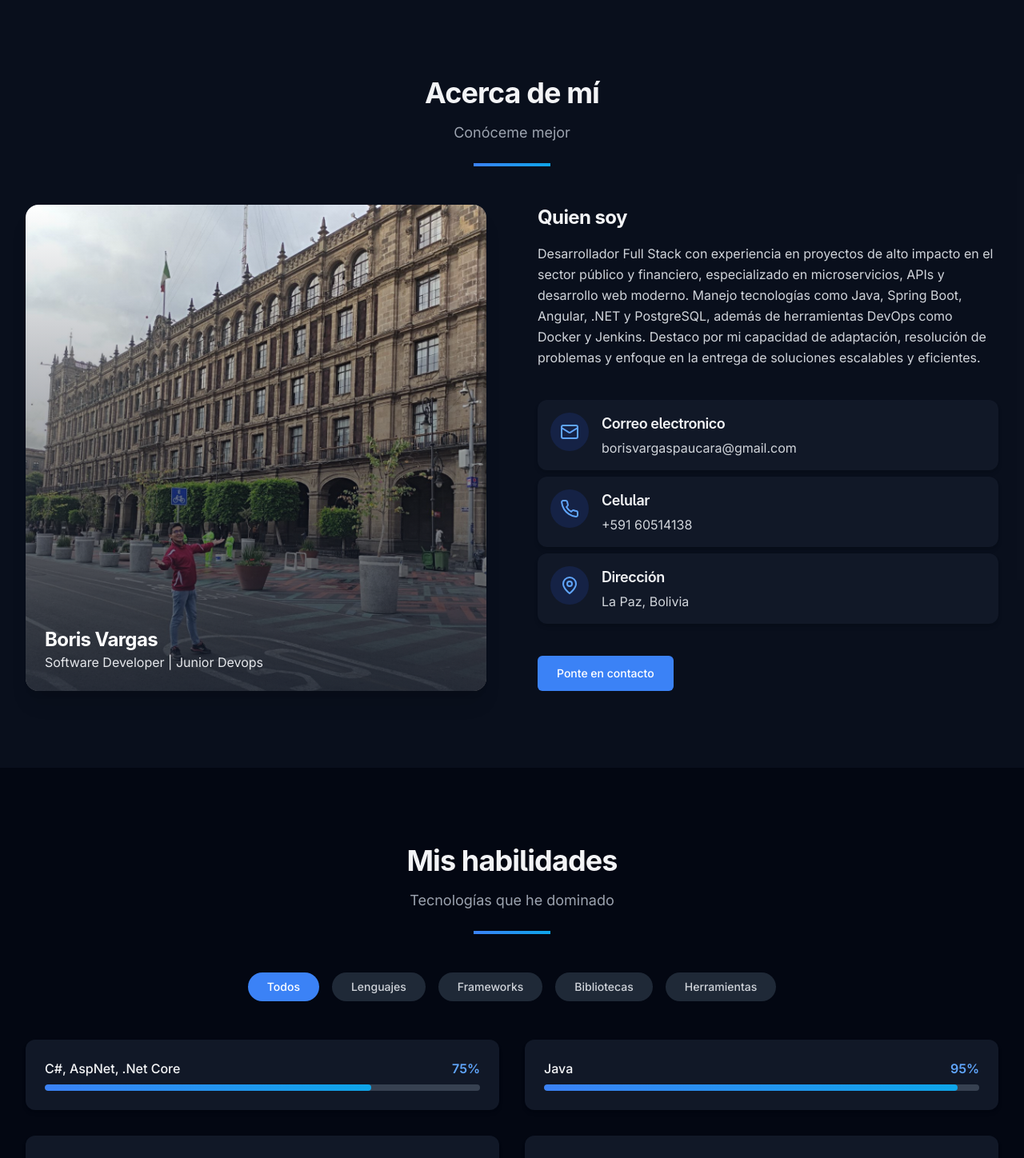
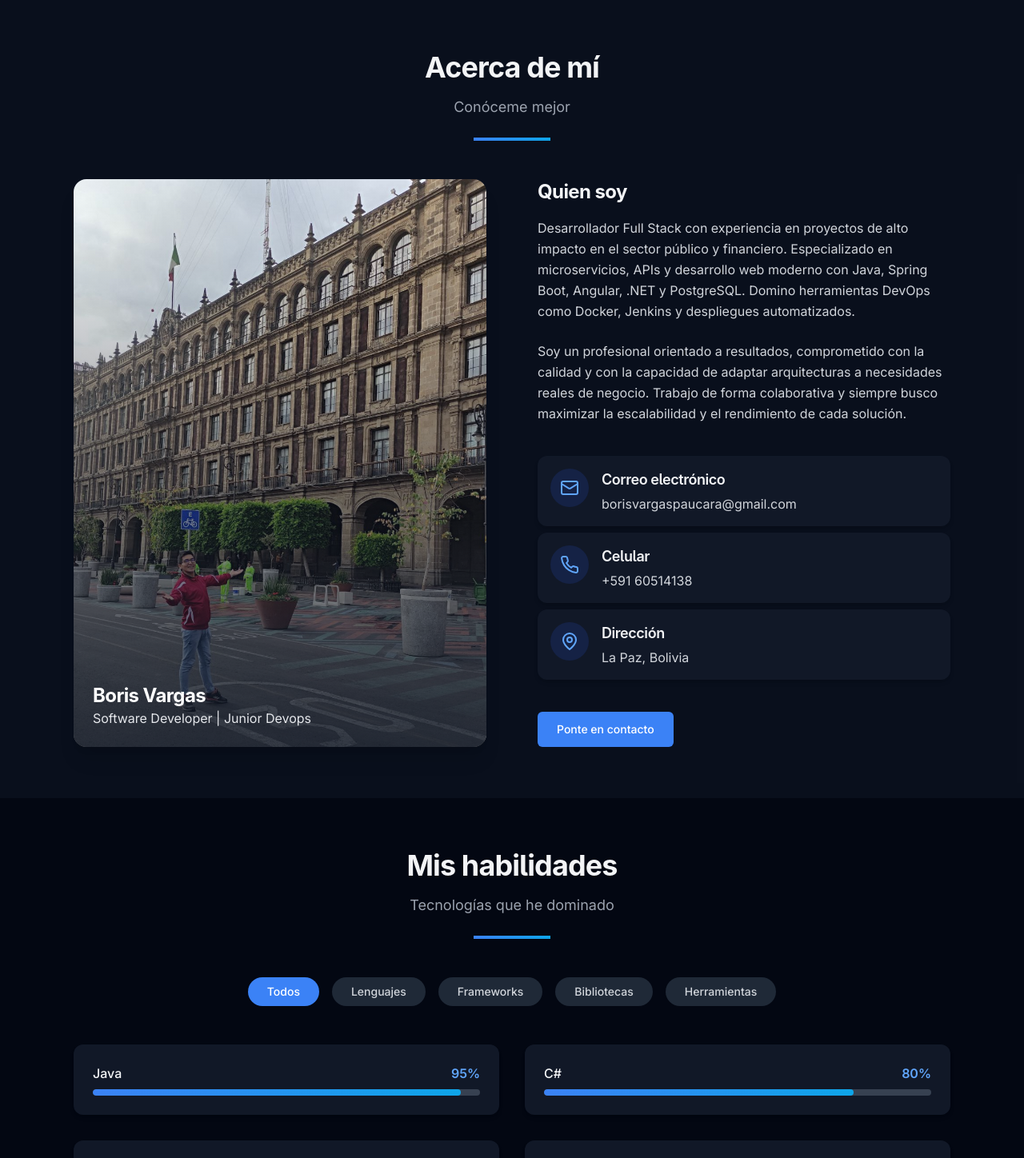
Before and after one commit to borispacex/cv, a React (Vite) app in the folder react/: page / in a window 1280 px wide. Shown: the part 800-2248 px from the top of the page at 80% size. Built offline with nearby package versions, Linux system fonts and the light colour scheme.

Commit message:
mejorando estilos

```diff
--- a/react/src/components/About.tsx
+++ b/react/src/components/About.tsx
@@ -6,13 +6,14 @@ import {AboutData} from "../interfaces/about.type.ts";
 const About = () => {
   const aboutData: AboutData = {
     image: `${import.meta.env.BASE_URL}image/profile.jpg`,
-    description: `Desarrollador Full Stack con experiencia en proyectos de alto impacto en el sector público y financiero, especializado en microservicios, APIs y desarrollo web moderno. Manejo tecnologías como Java, Spring Boot, Angular, .NET y PostgreSQL, además de herramientas DevOps como Docker y Jenkins. Destaco por mi capacidad de adaptación, resolución de problemas y enfoque en la entrega de soluciones escalables y eficientes.`,
+    description: `Desarrollador Full Stack con experiencia en proyectos de alto impacto en el sector público y financiero. Especializado en microservicios, APIs y desarrollo web moderno con Java, Spring Boot, Angular, .NET y PostgreSQL. Domino herramientas DevOps como Docker, Jenkins y despliegues automatizados.`,
+    bio: `Soy un profesional orientado a resultados, comprometido con la calidad y con la capacidad de adaptar arquitecturas a necesidades reales de negocio. Trabajo de forma colaborativa y siempre busco maximizar la escalabilidad y el rendimiento de cada solución.`,
     contactInfo: [
       {
         icon: <Mail size={24} />,
-        title: "Correo electronico",
+        title: "Correo electrónico",
         value: "borisvargaspaucara@gmail.com",
-        link: "borisvargaspaucacara@gmail.com"
+        link: "mailto:borisvargaspaucara@gmail.com"
       },
       {
         icon: <Phone size={24} />,
@@ -97,7 +98,7 @@ const About = () => {
                   <motion.a
                     key={`contact-${item.title}`}
                       href={item.link}
-                      target={item.title === "Location" ? "_blank" : undefined}
+                      target={item.title === "Dirección" ? "_blank" : undefined}
                       rel="noopener noreferrer"
                       className="flex items-start p-4 my-2 transition-colors card hover:bg-gray-50 dark:hover:bg-gray-800"
                       variants={contactVariants}
--- a/react/src/components/Experience.tsx
+++ b/react/src/components/Experience.tsx
@@ -7,15 +7,14 @@ const Experience = () => {
   const experiences: ExperienceItem[] = [
     {
       company: "Ministerio de Gobierno",
-      position: "Técnico I – Técnico en Desarrollo de Sistemas I",
+      position: "Técnico I – Desarrollo de Sistemas",
       duration: "26-09-2025 a 31-12-2025",
-      description: "DESARROLLO FULL STACK EN EN TECNOLOGIAS FRONTEND ANGULAR 17, NG-PRIME, TYPESCRIPT Y BACKEND NESTJS TYPESCRIPT POSTGRESQL Y CMS DRUPAL. PORTAL INSTITUCIONAL OBSCD, SISTEMA DE INFORMACION NACIONAL DE ALERTAS TEMPRANAS SOBRE DROGAS (SINATD), SISTEMA NACIONAL DE INFORMACION SOBRE SEGURIDAD ESTATAL (SNISE).",
+      description: "Desarrollo Full Stack con Angular 17, NG-Prime, TypeScript y NestJS sobre PostgreSQL. Implementé portales institucionales y sistemas de alerta temprana para seguridad nacional.",
       achievements: [
-        "Alertas Tempranas",
-        "Cordinar con Entidades",
-        "Manejo Graficas (Dashboard)",
-        "Despliegue de Aplicaciones",
-        "Portales web"
+        "Diseño e implementación de dashboards de alertas tempranas",
+        "Integración de portales web institucionales con Drupal y servicios backend",
+        "Coordinación con entidades públicas para despliegues y entregas",
+        "Optimización de consultas y visualización de datos en PostgreSQL"
       ],
       technologies: [
           "Microservicios",
@@ -23,10 +22,10 @@ const Experience = () => {
           "Drupal",
           "Metabase",
           "NextCloud",
-          "Typescript",
+          "TypeScript",
           "NestJS",
           "Docker",
-          "Gitlab",
+          "GitLab",
           "Angular 18"
       ]
     },
@@ -34,40 +33,39 @@ const Experience = () => {
       company: "Digital Harbor Bolivia",
       position: "Software Developer | Mid Level",
       duration: "05-06-2025 a 01-09-2025",
-      description: "DESARROLLO EN EL EQUIPO DE BACKEND CON TECNOLOGIAS JAVA 17 FRAMEWORK SPRINGBOOT ELASTICSEARCH, APIREST, SOAP, KAFKA, CACHE REDIS, WEBSOCKETS, GATEWAY, DISCOVERY Y TAMBIEN BACKEND CON TECNOLOGIAS PYTHON DJANGO CON BASES DE DATOS SQL SERVER Y POSTGRESQL SE PARTICIPO EN PROYECTOS DE SOCIAL TEXT.",
+      description: "Desarrollo backend con Java 17, Spring Boot y Python Django en proyectos que integran APIs REST, Elasticsearch y mensajería con Kafka.",
       achievements: [
-        "Jira",
-        "Automatización",
-        "Manejo SqlServer, Mongo, Redis",
-        "Servicios de outsourcing",
-        "Innovación"
+        "Creación de microservicios para procesamiento y búsqueda de datos",
+        "Automatización de pipelines de despliegue con Jenkins y Docker",
+        "Desarrollo de APIs REST y SOAP con SQL Server y PostgreSQL",
+        "Colaboración en soluciones de social text orientadas a cliente"
       ],
       technologies: [
           "Microservicios",
-          "SqlServer",
-          "SpringCloud",
+          "SQL Server",
+          "Spring Cloud",
           "Kafka",
-          "ElasticSearch",
+          "Elasticsearch",
           "Java 17",
-          "SpringBoot",
+          "Spring Boot",
           "Docker",
           "Jenkins",
           "Angular 12"
       ]
     },
     {
-      company: "Banco Union S.A.",
+      company: "Banco Unión S.A.",
       position: "Programador Proyecto CORE",
       duration: "22-06-2023 a 04-06-2025",
-      description: "DESARROLLO DEL NUEVO CORE BANCARIA EN LENGUAJES DE PROGRAMACION JAVA8, JAVA11, JAVA17, ANGULAR 2 Y BASE DE DATOS ORACLE, PL/SQL. TECNOLOGIAS ACTUALES MICROSERVICIOS CON CONTENEDORES DOCKER, JAVA-QUARKUS, VUE3-TYPESCRIPT Y BASE DE DATOS SQL SERVER, SERVIDOR WILDFLY. APLICANDO METODOLOGIA AGIL SCRUM CON PLANNER ASI CORDINANDO CON EL ARQUITECTO DE SOFTWARE. SE PARTICIPO EN PROYECTOS DE APIGATEWAY, PARAMETROS, ACCESOS, CAPTACIONES, CAJAS. COMO LOGRO MI PERSONA LOGRO CAPACITAR A PERSONAL DE ATENCION A CLIENTE EN PANDO, ASI CAPTURANDO CONVIVENCIA DE UNIBANCA Y UNICORE. TAMBIEN SE CAPACITO A EMPRESAS EXTERNAS A BANCOUNION QUE PROVEIAN MODULOS, CAPACITANDOLOS EN COMO MANEJAMOS LAS TECNOLOGIAS EN UNICORE.",
+      description: "Participé en el desarrollo del nuevo core bancario usando Java, Quarkus, Angular y Oracle. Implementé microservicios y apoyé la transición hacia arquitecturas modernas.",
       achievements: [
-        "Manejo de Scrum",
-        "Pases a producción",
-        "Manejo de bases de Datos Oracle",
-        "Manejo de sistemas bancarios",
+        "Desarrollo de módulos de API Gateway y servicios de acceso",
+        "Migración y soporte de procesos bancarios a microservicios Docker",
+        "Capacitación de personal y proveedores en la plataforma UNICORE",
+        "Entrega exitosa de pases a producción bajo metodología Scrum"
       ],
       technologies: [
-        "Apigateway",
+        "API Gateway",
         "Microservicios",
         "Angular",
         "Oracle",
@@ -83,23 +81,21 @@ const Experience = () => {
       company: "Banco Solidario S.A.",
       position: "Analista de Sistemas",
       duration: "01-02-2023 a 04-05-2023",
-      description: "APOYO CON MESAS DE AYUDA RESPECTO CON BASE DE DATOS SQL SERVER CON EL CORE BANTOTAL, SERVICIOS EN SQL SERVER – TSQL, SISTEMA DE FACTURACION ELECTRONICA, VU FRAUD, PRUEBAS RAFAGA DE SERVICIOS WEB Y ADEMAS DE PASES A PRODUCCION DE SISTEMAS. LENGUAJES DE PROGRAMACION JAVA, .NET CORE, GENEXUS, DESCARTES, JMETER. TODO APLICANDO LA METODOLOGIA AGIL KANBAN (PORTOFOLIOS).",
+      description: "Soporte y desarrollo en sistemas bancarios y facturación electrónica. Realicé pruebas de servicios web y coordiné pases a producción con SQL Server y .NET Core.",
       achievements: [
-        "Manejo de Kambas",
-        "Pases a producción",
-        "Manejo de bases de Datos SQL Server",
-        "Manejo de sistemas contabilidad",
-        "Soporte a clientes de la entidad"
+        "Ejecución de pruebas de rendimiento con JMeter",
+        "Gestión de mesas de ayuda para incidentes y consultas técnicas",
+        "Soporte en integración de facturación electrónica y servicios web",
+        "Colaboración en despliegues y mejoras en el Core bancario"
       ],
       technologies: [
-        "Pruebas con JMeter",
-        "Microsoft",
-        "Servidores Windows IIS",
-        "Sistema Bantotal",
-        "Teams",
+        "JMeter",
+        "Windows IIS",
+        "SQL Server",
+        "Bantotal",
+        "Microsoft Teams",
         ".NET",
         "GeneXus",
-        "Descartes",
         "Docker",
         "Transact-SQL (TSQL)"
       ]
@@ -108,38 +104,34 @@ const Experience = () => {
       company: "DazaSoftware S.A.",
       position: "Desarrollador Full Stack",
       duration: "01-02-2021 a 31-12-2022",
-      description: "EMPRESA DE TECNOLOGIA FINANCIERA, DESARROLLO DE SISTEMAS CON TECNOLOGIAS ORACLE PL/SQL POR LA SOLIDEZ, JAVA, JDEVELOPER, ORACLE FORMS, FLUTTER. PRODUCTOS MOVILES Y WEBS DESARROLLADOS: GAM - SOFTWARE PARA ADMINISTRACION DE ACTIVOS FINANCIEROS, DFM - SOFTWARE PARA LA ADMINISTRACION DE FONDOS DE INVERSION, ACH - SISTEMA CLIENTE PARA LA RED INTERBANCARIA.",
+      description: "Desarrollo de soluciones fintech con Java, Oracle PL/SQL, JDeveloper, Oracle Forms y Flutter. Trabajé en sistemas de administración de activos, fondos de inversión y pagos interbancarios.",
       achievements: [
-        "Manejo de SCRUM",
-        "Manejo de bases de Datos Oracle",
-        "Manejo de sistemas financieros",
-        "Soporte a clientes en software"
+        "Implementación de sistemas financieros para gestión de activos y fondos",
+        "Desarrollo móvil y web con Flutter y Java",
+        "Soporte técnico y comunicación con clientes del sector financiero",
+        "Aplicación de prácticas ágiles en proyectos de ciclo completo"
       ],
       technologies: [
         "JDeveloper",
-        "Microsoft",
-        "Internet Information Services (IIS)",
-        "Reportes Jasper",
+        "IIS",
+        "Jasper Reports",
         "SQL Developer",
         "Java",
-        "Typescript",
+        "TypeScript",
         "Docker",
         "PHP"
       ]
     },
     {
-      company: "Universidad Mayor de San Andres",
+      company: "Universidad Mayor de San Andrés",
       position: "Auxiliar de Docencia",
       duration: "01-02-2020 a 31-12-2020",
-      description: "FACILITAR Y BRINDAR LOS CONOCIMIENTOS TEÓRICO - PRÁCTICO SOBRE LOS CONCEPTOS Y FUNDAMENTOS DE LAS REDES DE COMPUTADORES PARA QUE EL ESTUDIANTE SEA CAPAZ DE UTILIZAR, DISEÑAR E IMPLANTAR DIFERENTES TIPOS DE REDES. EL CURSO ESTÁ DISEÑADO PARA PROPORCIONAR UN CLARO ENTENDIMIENTO SOBRE LOS COMPONENTES DE LAS REDES Y CÓMO ESTAS NOS PERMITEN COMPARTIR INFORMACIÓN Y COMUNICARNOS.",
+      description: "Impartí clases teórico-prácticas de redes de computadores, orientando a estudiantes en diseño de redes, protocolos y herramientas de simulación.",
       achievements: [
-        "Introducción a las Redes",
-        "Redes e Internet",
-        "Capa de Aplicación y aplicaciones de red",
-        "Capa de Transporte",
-        "Capa de Red – Plano de datos",
-        "Capa de Red – Plano de Control",
-        "Capa de Enlace y redes LANs"
+        "Preparación de contenido para redes LAN, TCP/IP y servicios de red",
+        "Guía práctica en capas OSI y comunicación entre dispositivos",
+        "Entrenamiento en Packet Tracer y configuración de redes",
+        "Apoyo directo a estudiantes en actividades de laboratorio"
       ],
       technologies: [
         "Git",
@@ -155,20 +147,20 @@ const Experience = () => {
       ]
     },
     {
-      company: "Instituto de Ecologia, UMSA",
+      company: "Instituto de Ecología, UMSA",
       position: "Pasante",
       duration: "15-08-2019 a 13-12-2019",
-      description: "DESARROLLO DEL SISTEMA WEB DE SEGUIMIENTO Y CONTROL DE PROYECTOS DE INVESTIGACIÓN, SE ENFOCA EN MEJORAR EL MECANISMO DE SEGUIMIENTO Y CONTROL DE LOS PROYECTOS DE INVESTIGACIÓN PARA DOCENTES INVESTIGADORES DEL INSTITUTO DE ECOLOGÍA.",
+      description: "Desarrollé un sistema web de seguimiento y control de proyectos de investigación para docentes e investigadores del instituto.",
       achievements: [
-        "Desarrollo de software",
-        "Desarrollo de aplicaciones",
-        "Desarrollo web"
+        "Creación de la aplicación para seguimiento de proyectos de investigación",
+        "Optimización de la gestión de información en el instituto",
+        "Implementación de una interfaz intuitiva para usuarios académicos"
       ],
       technologies: [
         "JavaScript",
         "TypeScript",
         "PostgreSQL",
-        "NodeJS",
+        "Node.js",
         "Sequelize",
         "Angular 9+",
         "Bootstrap 4"
--- a/react/src/components/Hero.tsx
+++ b/react/src/components/Hero.tsx
@@ -65,7 +65,7 @@ const Hero = () => {
               className="text-lg md:text-xl text-gray-700 dark:text-gray-300 max-w-2xl mb-4"
               {...fadeUp}
           >
-            Soy , <span className="text-gradient"> Boris Vargas </span> desarrollador Full Stack con enfoque en Backend y prácticas DevOps.
+            Soy <span className="text-gradient">Boris Vargas</span>, desarrollador Full Stack con foco en Backend, DevOps y sistemas empresariales.
           </motion.p>
 
           <motion.p
@@ -74,7 +74,7 @@ const Hero = () => {
               animate={{ opacity: 1, y: 0 }}
               transition={{ duration: 0.7, delay: 0.2 }}
           >
-            Construyo aplicaciones web, desarrollo APIs REST y gestiono despliegues.
+            Diseño soluciones confiables con Java, TypeScript, APIs REST y despliegues automatizados para proyectos de alto impacto.
           </motion.p>
           <motion.div
             className="flex flex-col sm:flex-row gap-4 mb-12"
--- a/react/src/components/Skills.tsx
+++ b/react/src/components/Skills.tsx
@@ -19,30 +19,33 @@ const Skills = () => {
   const skills: Skills = {
 
      language: [
-      { name: 'C#, AspNet, .Net Core', level: 75 },
       { name: 'Java', level: 95 },
-      { name: 'Python', level: 50 },
-      { name: 'TypeScript', level: 50 },
+      { name: 'C#', level: 80 },
+      { name: 'TypeScript', level: 80 },
+      { name: 'Python', level: 60 },
       { name: 'SQL', level: 90 },
     ],
     frameworks: [
       { name: 'React', level: 92 },
       { name: 'Angular', level: 85 },
-      { name: 'SpringBoot', level: 65 },
-      { name: 'Quarkus', level: 60 },
-      { name: 'Flutter', level: 40 },
+      { name: 'Spring Boot', level: 75 },
+      { name: 'Quarkus', level: 70 },
+      { name: 'Django', level: 60 },
     ],
     libraries: [
       { name: 'Bootstrap', level: 85 },
       { name: 'Tailwind', level: 75 },
+      { name: 'NG-Prime', level: 70 },
     ],
     tools: [
       { name: 'Git', level: 88 },
-      { name: 'Chrome DevTools', level: 90 },
       { name: 'Docker', level: 88 },
       { name: 'Jenkins', level: 90 },
-      { name: 'SQLServer y Oracle y PostgreSQL', level: 75 },
-      { name: 'AWS, GoogleCloud y DigitalOcean', level: 70 },
+      { name: 'Kubernetes', level: 70 },
+      { name: 'PostgreSQL', level: 88 },
+      { name: 'SQL Server', level: 85 },
+      { name: 'Oracle', level: 80 },
+      { name: 'AWS / GCP', level: 70 },
       { name: 'Linux', level: 80 },
     ],
   };
--- a/react/src/index.css
+++ b/react/src/index.css
@@ -17,19 +17,19 @@
   }
 
   h1 {
-    @apply text-4xl sm:text-5xl md:text-6xl;
+    @apply text-4xl sm:text-4xl md:text-4xl lg:text-5xl;
   }
 
   h2 {
-    @apply text-3xl sm:text-4xl;
+    @apply text-3xl sm:text-3xl md:text-3xl lg:text-4xl;
   }
 
   h3 {
-    @apply text-2xl sm:text-3xl;
+    @apply text-xl sm:text-2xl md:text-2xl lg:text-3xl;
   }
 
   h4 {
-    @apply text-xl sm:text-2xl;
+    @apply text-lg sm:text-xl md:text-xl lg:text-2xl;
   }
 
   a {
@@ -39,7 +39,7 @@
 
 @layer components {
   .btn {
-    @apply inline-flex items-center justify-center rounded-md px-4 py-2 text-sm font-medium transition-colors focus:outline-none focus:ring-2 focus:ring-primary-500 focus:ring-offset-2 dark:focus:ring-offset-gray-900;
+    @apply inline-flex items-center justify-center rounded-md px-3 py-2 text-sm font-medium transition-colors focus:outline-none focus:ring-2 focus:ring-primary-500 focus:ring-offset-2 dark:focus:ring-offset-gray-900;
   }
 
   .btn-primary {
@@ -59,11 +59,11 @@
   }
 
   .section {
-    @apply py-16 md:py-24;
+    @apply py-12 md:py-16;
   }
 
   .container-custom {
-    @apply mx-auto max-w-7xl px-4 sm:px-6 lg:px-8;
+    @apply mx-auto max-w-6xl px-4 sm:px-5 lg:px-7;
   }
 
   .card {
```
